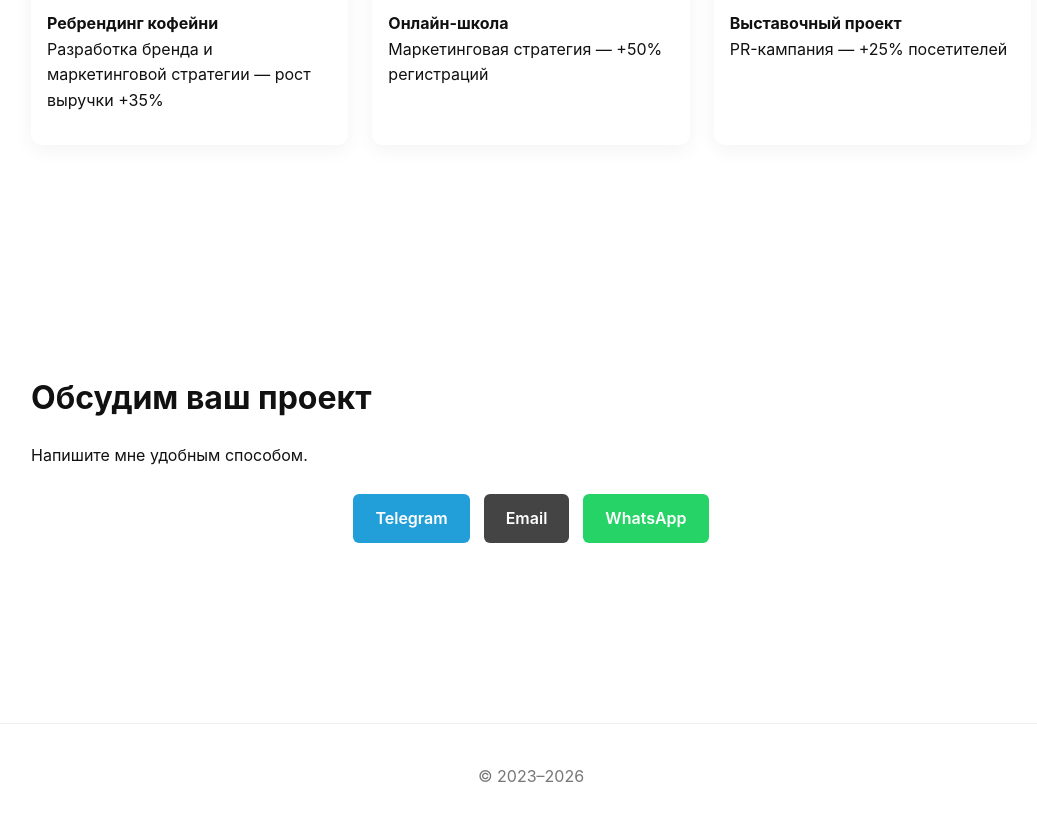
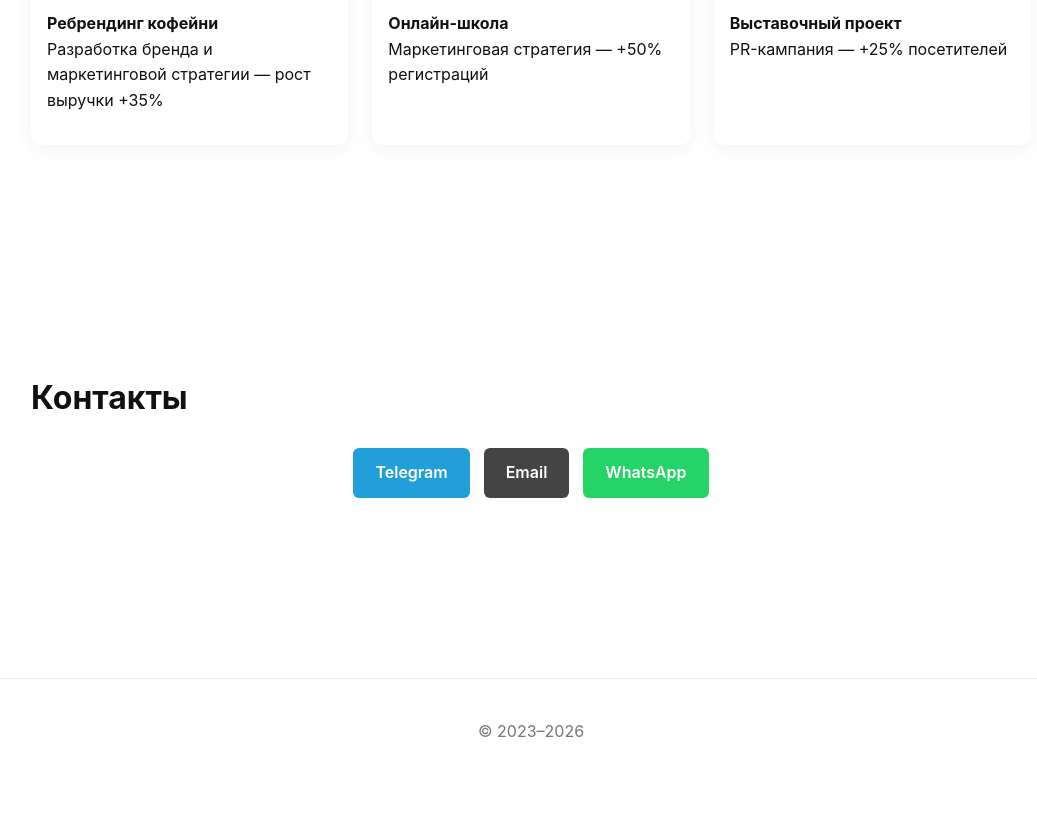
Before and after one commit to start-xxx-stop/start-xxx-stop.github.io, a plain HTML site: page index.html in a window 1280 px wide. Shown: the part 1542-2372 px from the top of the page, without its empty margins (109-1146 px from the left). After the commit the page ends 2326 px from the top, so only its background shows below. Drawn offline with Linux system fonts and the light colour scheme.

Commit message:
Update index.html

```diff
--- a/index.html
+++ b/index.html
@@ -233,11 +233,7 @@ PR-кампания — +25% посетителей</p>
 
 <div class="section">
 
-<h2>Обсудим ваш проект</h2>
-
-<p>
-Напишите мне удобным способом.
-</p>
+<h2>Контакты</h2>
 
 <div class="contact">
 
```
